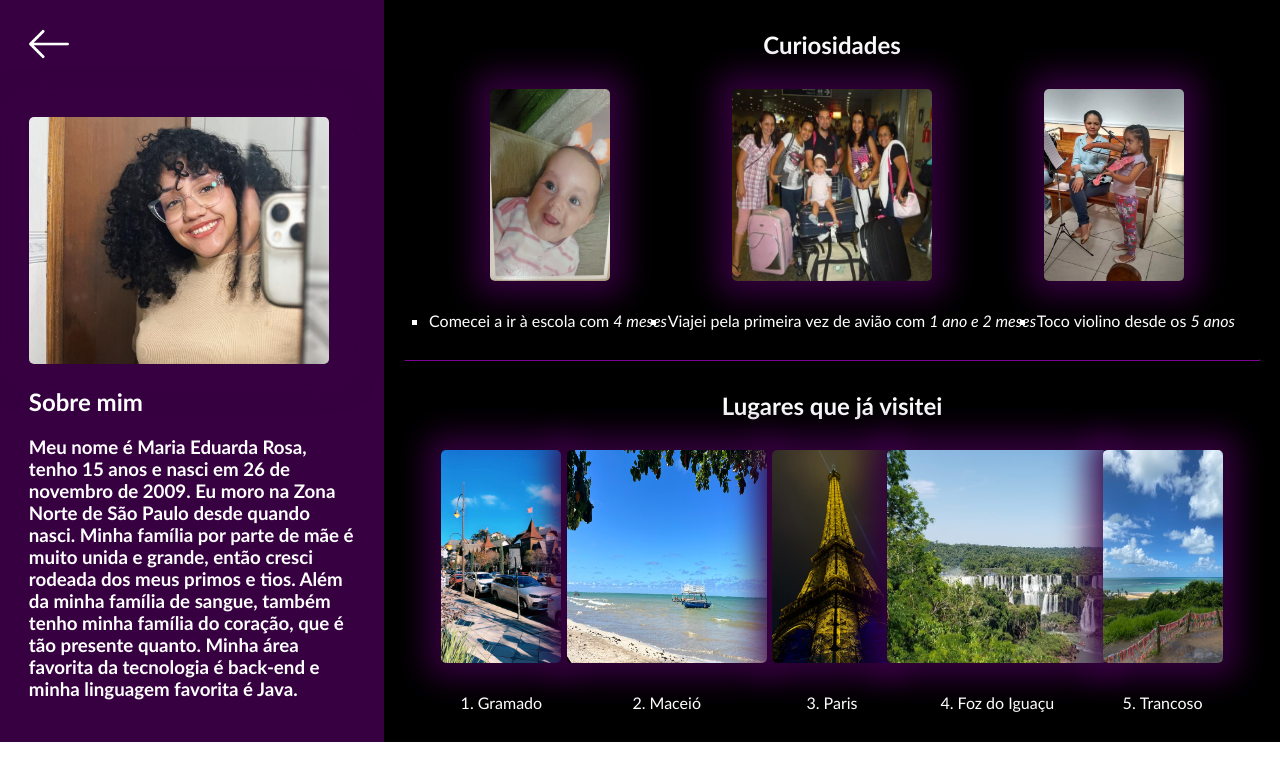
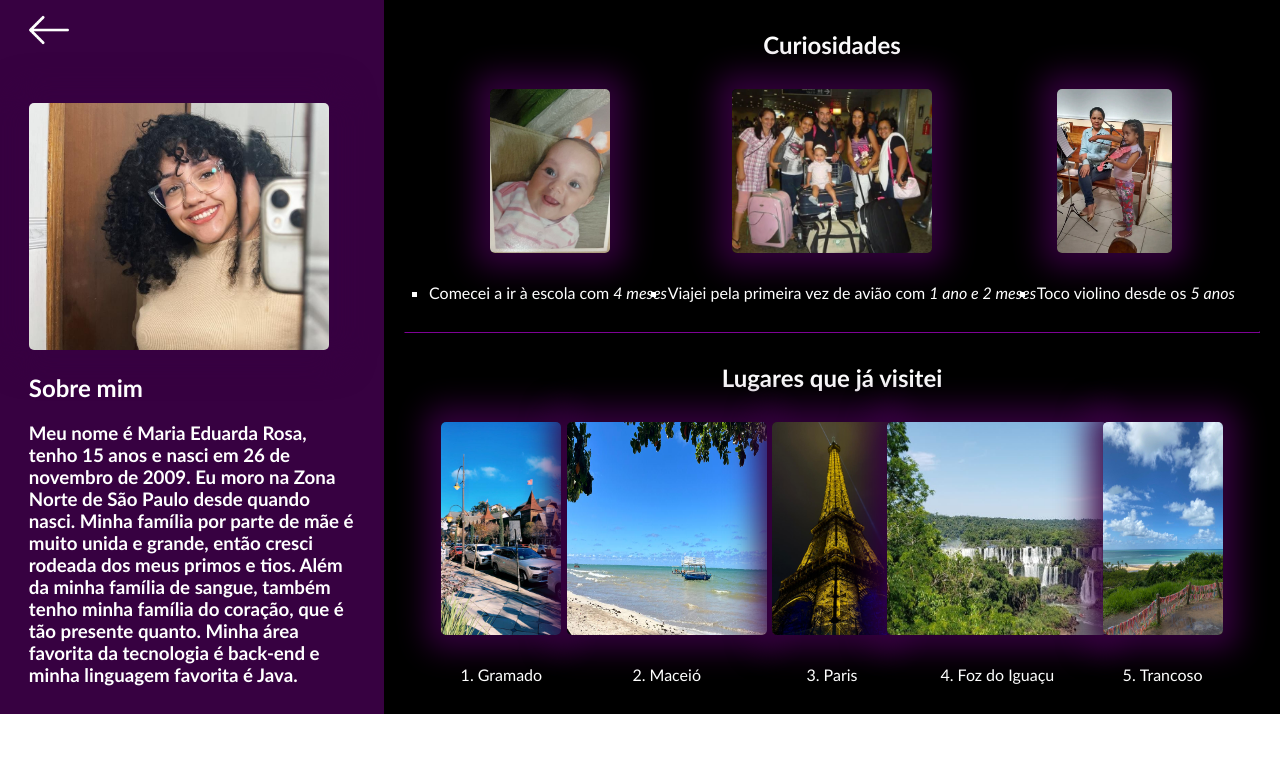
Before and after one commit to rosamaduda/RosaFlix, a plain HTML site: page sobremim.html in a window 1280 px wide. Drawn offline with Linux system fonts and the light colour scheme.

Commit message:
mudando tamanho violino

```diff
--- a/sobremim.html
+++ b/sobremim.html
@@ -36,7 +36,7 @@
                     <img src="./img/viagem.jpg" width="200px">
                 </div>
                 <div>
-                    <img src="./img/violino.jpg" width="140px">
+                    <img src="./img/violino.jpg" width="115px">
                 </div>
             </section>
             <ul type="square">
```
